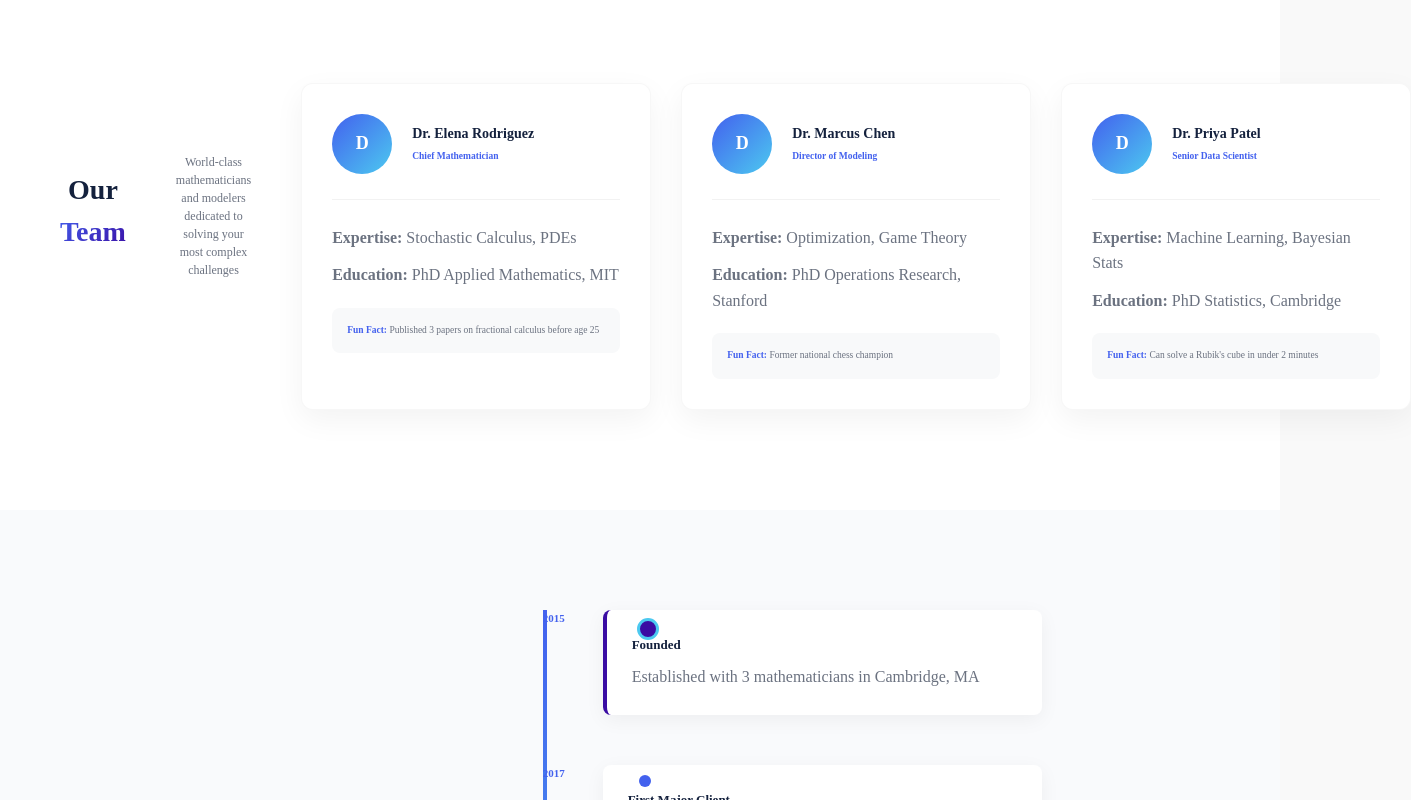
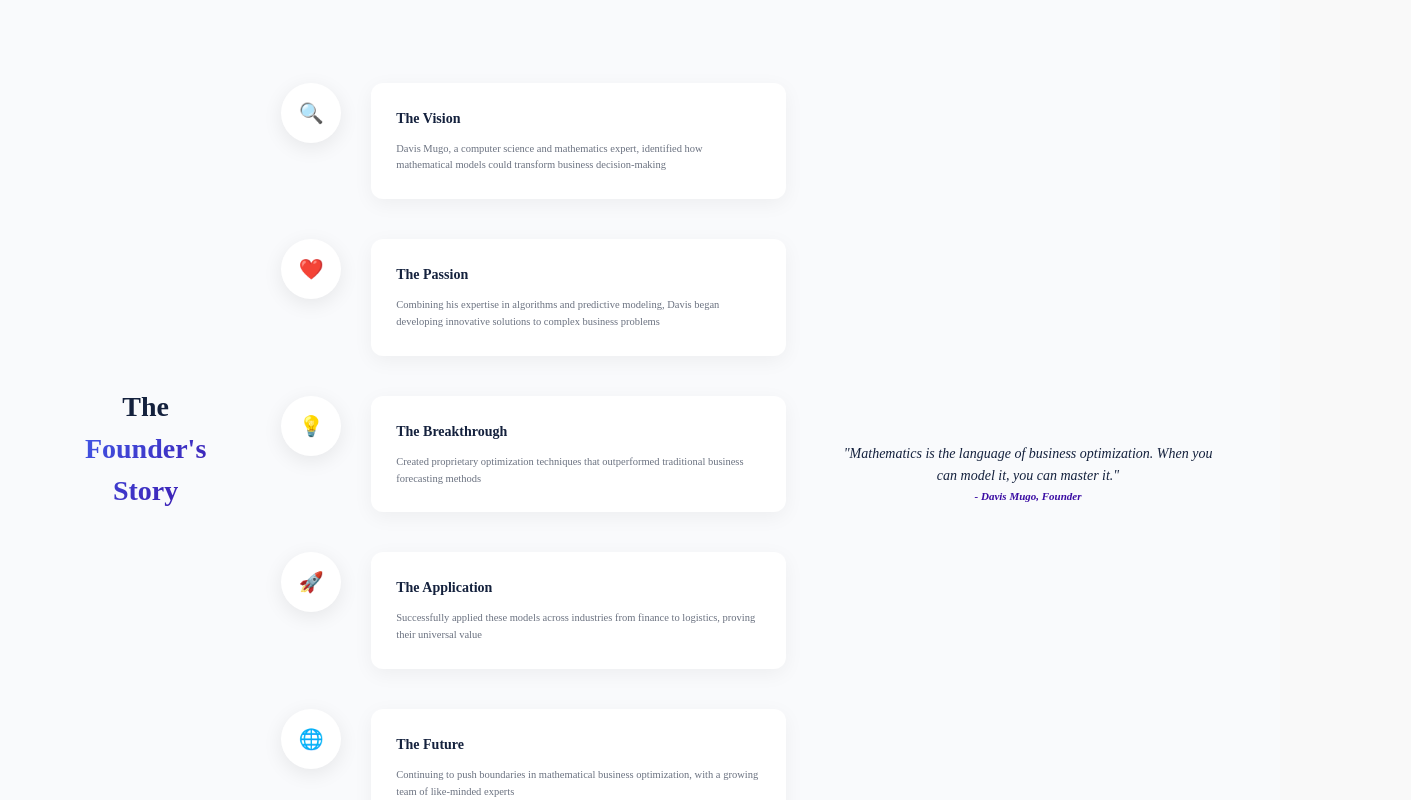
Before and after one commit to Davis-don/modello, a React (Vite) app in the folder client/: page /about in a window 1280 px wide. Shown: the part 1560-2360 px from the top of the page, 1411 px wide, since content can reach past the window. Built offline with nearby package versions, Linux system fonts and the light colour scheme.

Commit message:
added stuff

```diff
--- a/client/src/components/Contacthero/Contacthero.tsx
+++ b/client/src/components/Contacthero/Contacthero.tsx
@@ -15,7 +15,7 @@ const ContactHero: React.FC = () => {
             <div className="method-icon">✉️</div>
             <div>
               <h3>Email Us</h3>
-              <a href="mailto:solutions@mathmod.com">solutions@mathmod.com</a>
+              <a href="mailto:solutions@mathmod.com">davismugoikou@gmail.com</a>
             </div>
           </div>
         </div>
--- a/client/src/components/Historytimeline/Historytimeline.tsx
+++ b/client/src/components/Historytimeline/Historytimeline.tsx
@@ -1,60 +1,51 @@
 import React from 'react';
-import './historytimeline.css'
+import './historytimeline.css';
 
-type TimelineEvent = {
-  year: string;
+type StoryEvent = {
   title: string;
   description: string;
-  milestone: boolean;
+  icon: string;
 };
 
-const HistoryTimeline: React.FC = () => {
-  const events: TimelineEvent[] = [
+const FounderTimeline: React.FC = () => {
+  const story: StoryEvent[] = [
     {
-      year: "2015",
-      title: "Founded",
-      description: "Established with 3 mathematicians in Cambridge, MA",
-      milestone: true
+      title: "The Vision",
+      description: "Davis Mugo, a computer science and mathematics expert, identified how mathematical models could transform business decision-making",
+      icon: "🔍"
     },
     {
-      year: "2017",
-      title: "First Major Client",
-      description: "Developed predictive models for Fortune 500 financial firm",
-      milestone: false
+      title: "The Passion",
+      description: "Combining his expertise in algorithms and predictive modeling, Davis began developing innovative solutions to complex business problems",
+      icon: "❤️"
     },
     {
-      year: "2019",
-      title: "Research Breakthrough",
-      description: "Published novel optimization algorithm in SIAM Journal",
-      milestone: true
+      title: "The Breakthrough",
+      description: "Created proprietary optimization techniques that outperformed traditional business forecasting methods",
+      icon: "💡"
     },
     {
-      year: "2021",
-      title: "Expansion",
-      description: "Opened European office with team of 10 specialists",
-      milestone: false
+      title: "The Application",
+      description: "Successfully applied these models across industries from finance to logistics, proving their universal value",
+      icon: "🚀"
     },
     {
-      year: "2023",
-      title: "Current",
-      description: "Serving clients across 12 industries with 50+ team members",
-      milestone: true
+      title: "The Future",
+      description: "Continuing to push boundaries in mathematical business optimization, with a growing team of like-minded experts",
+      icon: "🌐"
     }
   ];
 
   return (
-    <section className="history-timeline">
+    <section className="founder-timeline">
       <div className="container">
         <h2 className="section-title">
-          Our <span className="highlight">Journey</span>
+          The <span className="highlight">Founder's Story</span>
         </h2>
-        <div className="timeline">
-          {events.map((event, index) => (
-            <div
-              className={`timeline-event ${event.milestone ? 'milestone' : ''}`}
-              key={index}
-            >
-              <div className="event-year">{event.year}</div>
+        <div className="storyline">
+          {story.map((event, index) => (
+            <div className="story-event" key={index}>
+              <div className="event-icon">{event.icon}</div>
               <div className="event-content">
                 <h3>{event.title}</h3>
                 <p>{event.description}</p>
@@ -62,9 +53,15 @@ const HistoryTimeline: React.FC = () => {
             </div>
           ))}
         </div>
+        <div className="founder-quote">
+          <blockquote>
+            "Mathematics is the language of business optimization. When you can model it, you can master it."
+            <footer>- Davis Mugo, Founder</footer>
+          </blockquote>
+        </div>
       </div>
     </section>
   );
 };
 
-export default HistoryTimeline;
+export default FounderTimeline;
--- a/client/src/components/Historytimeline/historytimeline.css
+++ b/client/src/components/Historytimeline/historytimeline.css
@@ -1,4 +1,4 @@
-.history-timeline {
+.founder-timeline {
   padding: 100px 0;
   background-color: #f9fafc;
 }
@@ -17,85 +17,76 @@
   -webkit-text-fill-color: transparent;
 }
 
-.timeline {
-  position: relative;
+.storyline {
   max-width: 800px;
-  margin: 0 auto;
-  padding-left: 100px;
+  margin: 0 auto 60px;
+  display: flex;
+  flex-direction: column;
+  gap: 40px;
 }
 
-.timeline::before {
-  content: '';
-  position: absolute;
-  top: 0;
-  left: 100px;
-  height: 100%;
-  width: 4px;
-  background: linear-gradient(to bottom, #4361ee, #4cc9f0);
+.story-event {
+  display: flex;
+  gap: 30px;
+  align-items: flex-start;
 }
 
-.timeline-event {
-  position: relative;
-  margin-bottom: 50px;
-  padding-left: 60px;
-}
-
-.timeline-event::before {
-  content: '';
-  position: absolute;
-  left: 96px;
-  top: 10px;
-  width: 12px;
-  height: 12px;
+.event-icon {
+  font-size: 2rem;
+  background: white;
+  width: 60px;
+  height: 60px;
   border-radius: 50%;
-  background: #4361ee;
-  z-index: 1;
-}
-
-.timeline-event.milestone::before {
-  width: 16px;
-  height: 16px;
-  left: 94px;
-  top: 8px;
-  background: #3a0ca3;
-  border: 3px solid #4cc9f0;
-}
-
-.event-year {
-  position: absolute;
-  left: 0;
-  top: 0;
-  width: 80px;
-  font-weight: 700;
-  color: #4361ee;
-  font-size: 1.1rem;
+  display: flex;
+  align-items: center;
+  justify-content: center;
+  box-shadow: 0 5px 20px rgba(0, 0, 0, 0.08);
+  flex-shrink: 0;
 }
 
 .event-content {
   background: white;
   padding: 25px;
-  border-radius: 8px;
+  border-radius: 12px;
   box-shadow: 0 5px 20px rgba(0, 0, 0, 0.05);
+  flex-grow: 1;
 }
 
 .event-content h3 {
-  font-size: 1.3rem;
-  margin-bottom: 10px;
+  font-size: 1.4rem;
+  margin-bottom: 12px;
   color: #14213d;
 }
 
 .event-content p {
   color: #6b7280;
   line-height: 1.6;
+  font-size: 1.05rem;
 }
 
-.timeline-event.milestone .event-content {
-  border-left: 4px solid #3a0ca3;
+.founder-quote {
+  max-width: 700px;
+  margin: 0 auto;
+  text-align: center;
+}
+
+.founder-quote blockquote {
+  font-size: 1.4rem;
+  line-height: 1.6;
+  color: #14213d;
+  font-style: italic;
+  margin-bottom: 20px;
+}
+
+.founder-quote footer {
+  font-size: 1.1rem;
+  color: #3a0ca3;
+  font-weight: 600;
 }
 
 /* Responsive */
 @media (max-width: 768px) {
-  .history-timeline {
+  .founder-timeline {
     padding: 70px 0;
   }
 
@@ -104,50 +95,41 @@
     margin-bottom: 50px;
   }
 
-  .timeline {
-    padding-left: 70px;
+  .story-event {
+    gap: 20px;
   }
 
-  .timeline::before {
-    left: 70px;
+  .event-icon {
+    width: 50px;
+    height: 50px;
+    font-size: 1.6rem;
   }
 
-  .timeline-event::before {
-    left: 66px;
+  .event-content {
+    padding: 20px;
   }
 
-  .timeline-event.milestone::before {
-    left: 64px;
-  }
-
-  .event-year {
-    width: 60px;
+  .founder-quote blockquote {
+    font-size: 1.2rem;
   }
 }
 
 @media (max-width: 576px) {
-  .timeline {
-    padding-left: 50px;
+  .story-event {
+    flex-direction: column;
+    align-items: center;
+    text-align: center;
   }
 
-  .timeline::before {
-    left: 50px;
+  .event-content {
+    text-align: center;
   }
 
-  .timeline-event {
-    padding-left: 40px;
+  .section-title {
+    font-size: 1.8rem;
   }
 
-  .timeline-event::before {
-    left: 46px;
-  }
-
-  .timeline-event.milestone::before {
-    left: 44px;
-  }
-
-  .event-year {
-    width: 40px;
-    font-size: 0.9rem;
+  .founder-quote blockquote {
+    font-size: 1.1rem;
   }
 }
--- a/client/src/components/header/Header.tsx
+++ b/client/src/components/header/Header.tsx
@@ -1,6 +1,7 @@
 import { useState, useEffect } from 'react';
 import { Link } from 'react-router-dom';
 import './header.css';
+import logoImg from '../../assets/Logo of Progress and Growth.png'
 
 type NavLinkType = {
   name: string;
@@ -42,8 +43,10 @@ function Header() {
         <div className="header-container">
           <div className="logo-container">
             <div className="logo">
-              <span className="logo-icon">∫</span>
-              <span className="logo-text">Quantiform Labs</span>
+              <img src={logoImg} alt="image of logo" />
+            </div>
+            <div className="company-name-logo">
+              Forescena
             </div>
           </div>
 
--- a/client/src/components/header/header.css
+++ b/client/src/components/header/header.css
@@ -51,33 +51,19 @@
 }
 
 .logo {
-  display: flex;
-  align-items: center;
-  cursor: pointer;
-  text-decoration: none;
-  transition: var(--transition);
+  width: 7rem;
+  height: 7rem;
+
+}
+.logo img{
+width: 100%;
+height: 100%;
+object-fit: cover;
 }
 
-.logo:hover {
-  transform: translateY(-2px);
-}
 
-.logo-icon {
-  display: flex;
-  align-items: center;
-  justify-content: center;
-  width: 50px;
-  height: 50px;
-  background: linear-gradient(135deg, var(--primary-color), var(--secondary-color));
-  color: white;
-  font-size: 32px;
-  font-weight: bold;
-  border-radius: 12px;
-  margin-right: 15px;
-  box-shadow: 0 4px 12px rgba(67, 97, 238, 0.3);
-}
 
-.logo-text {
+.company-name-logo {
   font-size: 2rem;
   font-weight: 800;
   color: var(--text-color);
--- a/client/src/pages/About/About.tsx
+++ b/client/src/pages/About/About.tsx
@@ -1,8 +1,9 @@
 import React from 'react';
+import { Link } from 'react-router-dom';
 import MissionStatement from '../../components/Mission/Mission';
-import TeamSection from '../../components/Teamsection/Teamsection';
-import HistoryTimeline from '../../components/Historytimeline/Historytimeline';
-import './about.css'
+// import TeamSection from '../../components/Teamsection/Teamsection';
+import FounderTimeline from '../../components/Historytimeline/Historytimeline';
+import './about.css';
 
 const AboutPage: React.FC = () => {
   return (
@@ -18,13 +19,13 @@ const AboutPage: React.FC = () => {
       </section>
 
       <MissionStatement />
-      <TeamSection />
-      <HistoryTimeline />
+      {/* <TeamSection /> */}
+      <FounderTimeline/>
 
       <section className="cta-section">
         <div className="container">
           <h2>Ready to transform your data into decisions?</h2>
-          <a href="/contact" className="cta-button">Get in Touch</a>
+          <Link to="/contact" className="cta-button">Get in Touch</Link>
         </div>
       </section>
     </main>
--- a/client/src/pages/Contactus/Contact.tsx
+++ b/client/src/pages/Contactus/Contact.tsx
@@ -1,6 +1,6 @@
 import React from 'react';
 import ContactHero from '../../components/Contacthero/Contacthero';
-import ContactForm from '../../components/Contactform/Contactform';
+// import ContactForm from '../../components/Contactform/Contactform';
 import ContactInfo from '../../components/Contactinfo/Contactinfo';
 // import ContactMap from '../../components/Contactmap/Contactmap';
 import './contact.css';
@@ -9,7 +9,7 @@ const ContactPage: React.FC = () => {
   return (
     <main className="contact-page">
       <ContactHero />
-      <ContactForm />
+      {/* <ContactForm /> */}
       <ContactInfo />
       {/* <ContactMap /> */}
     </main>
```
Also changed, not shown: client/src/components/Contactinfo/Contactinfo.tsx (+16 -7 lines), client/src/components/Homepagehero/Hero.tsx (+10 -4 lines), 1 other file (tests, documents, lock files or other folders).
